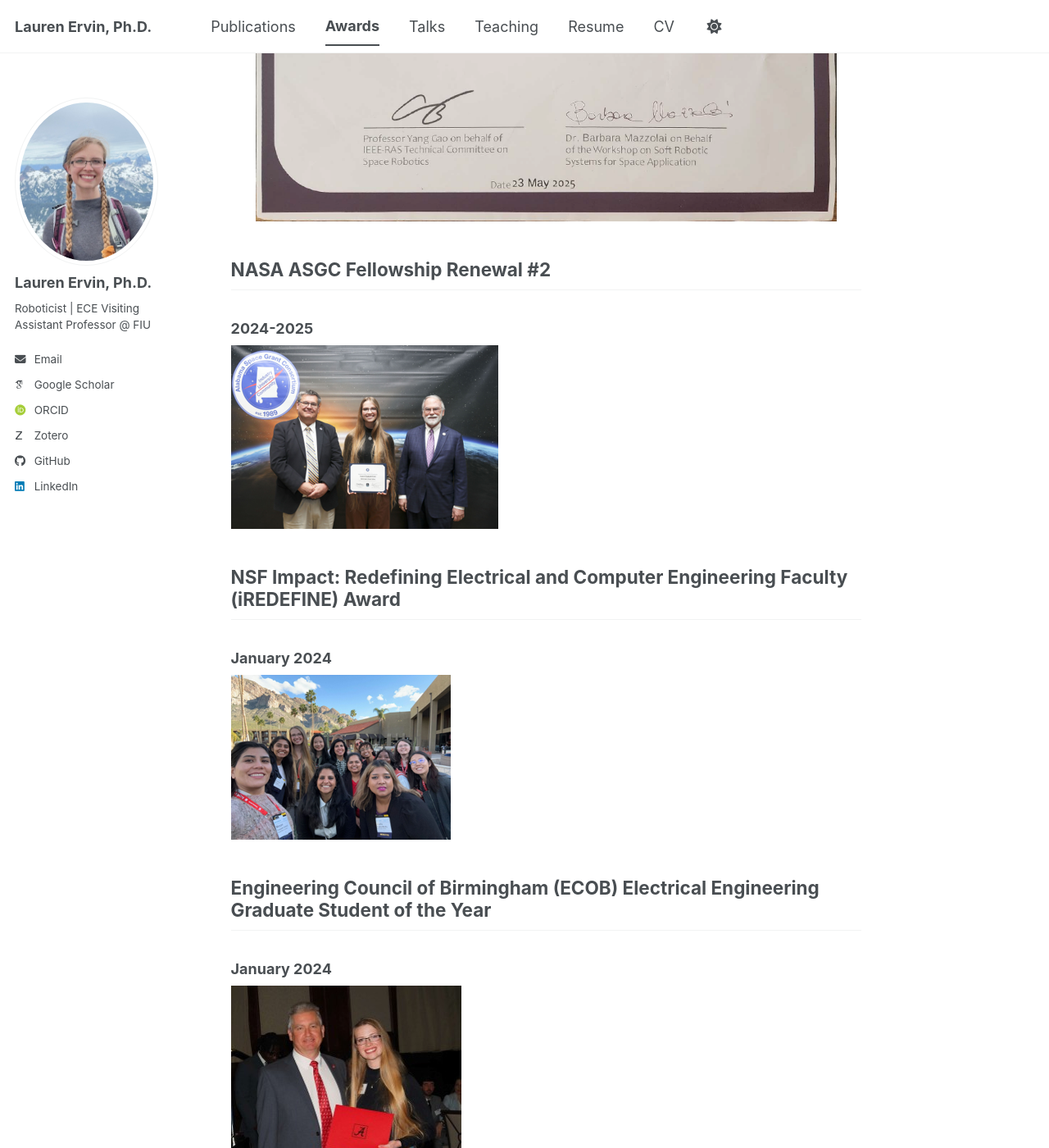
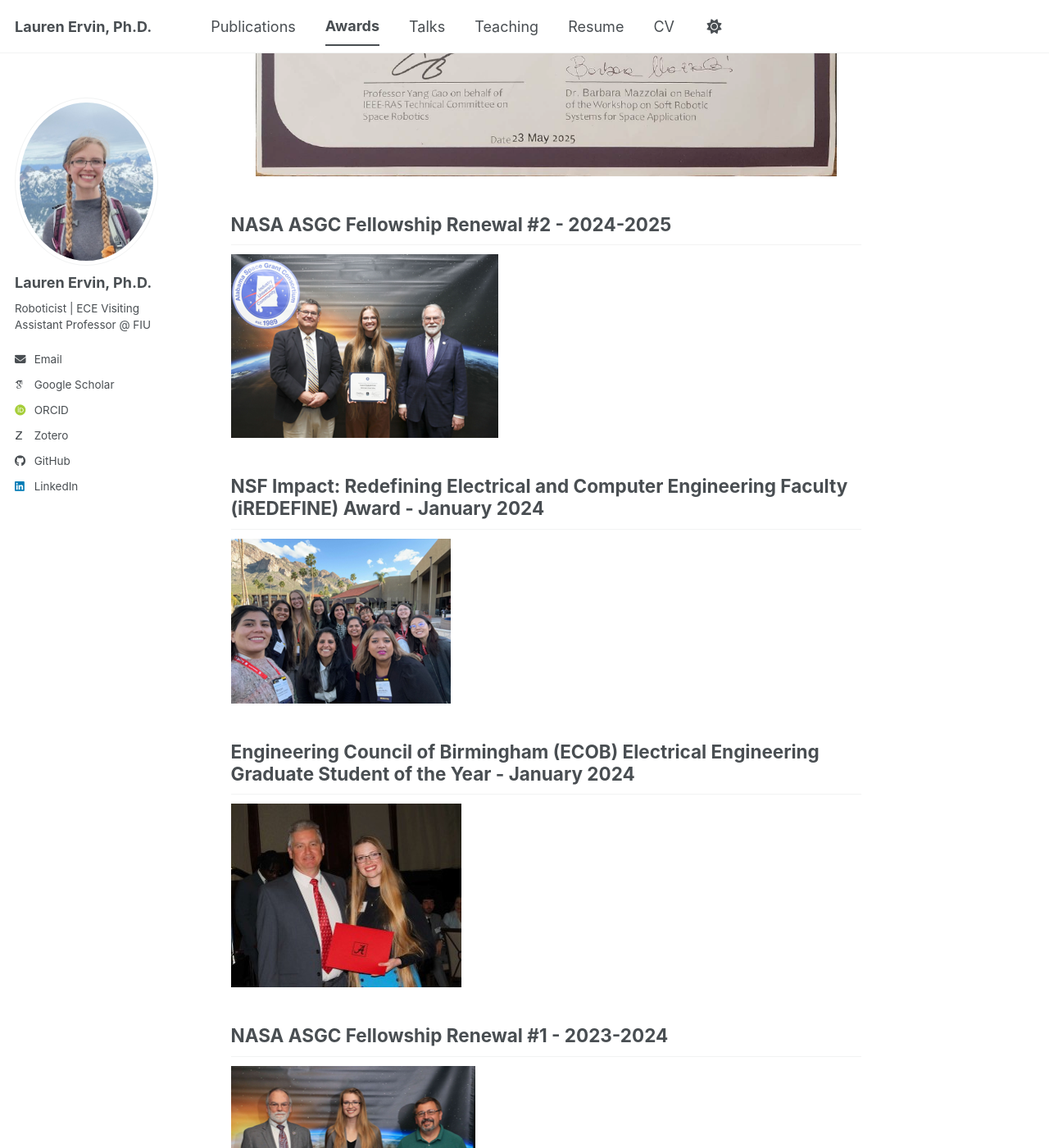
Before and after one commit to lefaris/lefaris.github.io, a Jekyll site: the page built from _pages/awards.md, in a window 1280 px wide and 1400 px high, scrolled down 595 px. Shown: the whole window at 82% size. Built offline with Jekyll 4.4.1, drawn with Linux system fonts in a browser that asks for light colours; some web fonts are replaced; a script bundle is joined from its source files by our own code; library files that are not in the unit come from our copies; some of the changed text lies outside the part shown.

Commit message:
award dates

```diff
--- a/_pages/awards.md
+++ b/_pages/awards.md
@@ -2,39 +2,29 @@
 title: "Awards"
 permalink: /awards/
 ---
-## Best Paper Award at IEEE ICRA 2025 Soft Robotics for Space Applications Workshop
-### May 2025
+## Best Paper Award at IEEE ICRA 2025 Soft Robotics for Space Applications Workshop - May 2025
 ![IEEE ICRA 2025 Best Paper Award](../images/best_paper_award.png)
 
-## NASA ASGC Fellowship Renewal #2
-### 2024-2025
+## NASA ASGC Fellowship Renewal #2 - 2024-2025
 ![NASA ASGC Fellowship Renewal #2 (2024-2025)](../images/NASA_ASGC_3.png)
 
-## NSF Impact: Redefining Electrical and Computer Engineering Faculty (iREDEFINE) Award
-### January 2024
+## NSF Impact: Redefining Electrical and Computer Engineering Faculty (iREDEFINE) Award - January 2024
 ![NSF iREDEFINE](../images/ECEDHA_conference.png)
 
-## Engineering Council of Birmingham (ECOB) Electrical Engineering Graduate Student of the Year
-### January 2024
+## Engineering Council of Birmingham (ECOB) Electrical Engineering Graduate Student of the Year - January 2024
 ![Engineering Council of Birmingham (ECOB) Electrical Engineering Graduate Student of the Year 2024](../images/EE_grad_student_of_the_year.jpg)
 
-## NASA ASGC Fellowship Renewal #1
-### 2023-2024
+## NASA ASGC Fellowship Renewal #1 - 2023-2024
 ![NASA ASGC Fellowship Renewal #1 (2023-2024)](../images/NASA_ASGC_2.png)
 
-## NSF Broadening Participation (BPart) Fellowship
-### June 2023
+## NSF Broadening Participation (BPart) Fellowship - June 2023
 ![NSF BPart](../images/bpart.jpg)
 
-## NASA ASGC Fellowship
-### 2022-2023
+## NASA ASGC Fellowship - 2022-2023
 ![NASA ASGC Fellowship (2022-2023)](../images/NASA_ASGC_1.png)
 
-## NSF Learning in Advance Scholarship
-### 2018-2020
+## NSF Learning in Advance Scholarship - 2018-2020
 
-## University of Alabama Foundations of Excellence Scholarship
-### 2016-2020
+## University of Alabama Foundations of Excellence Scholarship - 2016-2020
 
-## University of Alabama Engineering Scholarship
-### 2016-2020
+## University of Alabama Engineering Scholarship - 2016-2020
```
